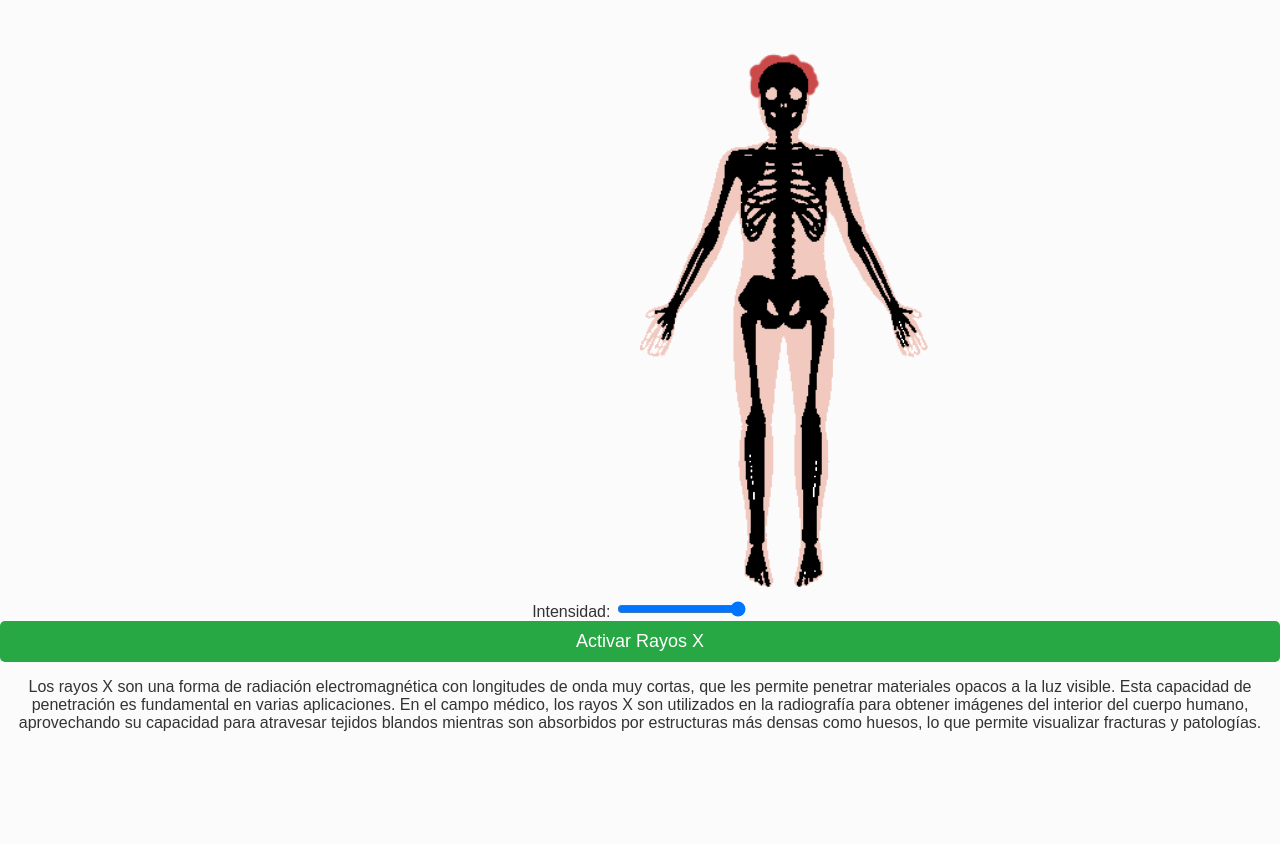
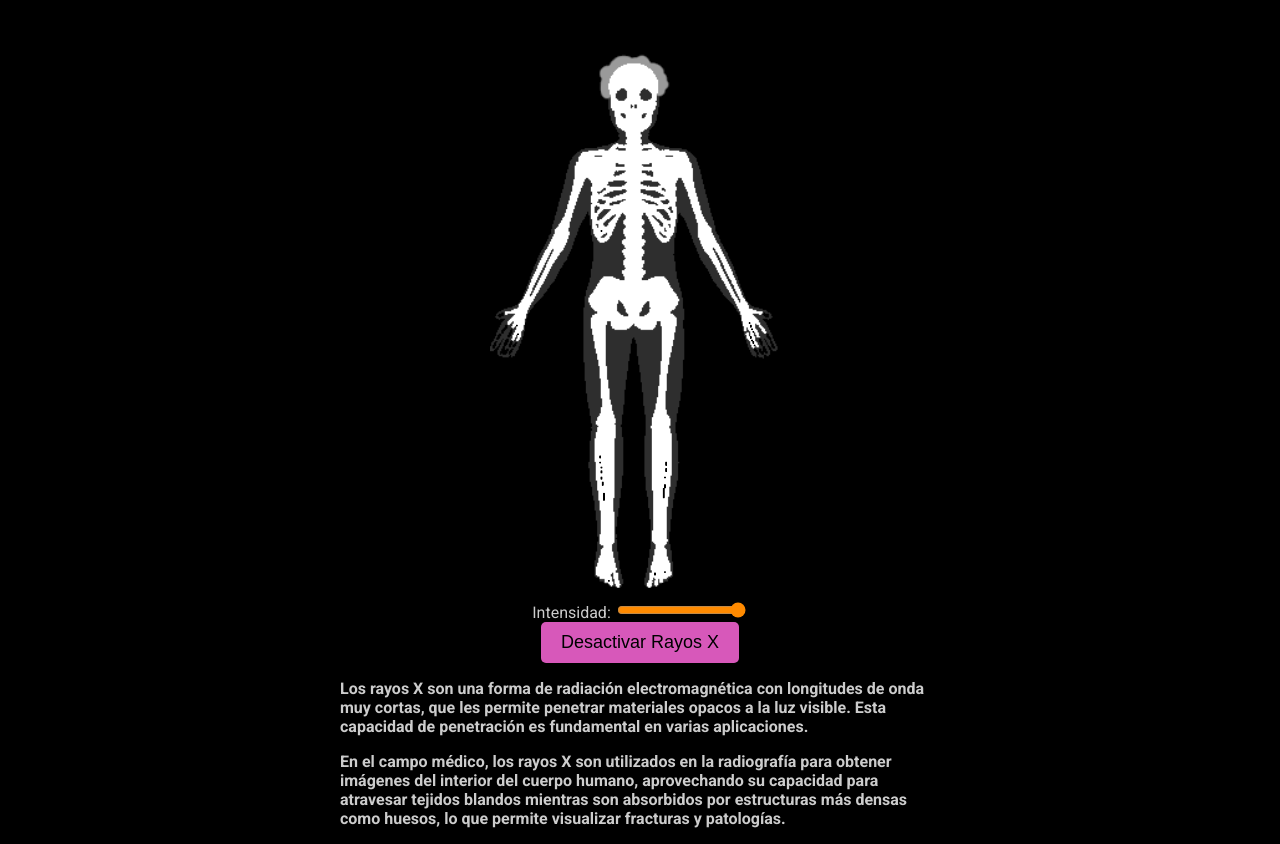
Before and after one commit to davidchavezc/x-ray, a plain HTML site: page index.html in a window 1280 px wide. Both pictures are taken after a click on the button "Activar Rayos X". Shown: the part 81-925 px from the top of the page. Before the commit the page ends 829 px from the top, so only its background shows below. Drawn offline with Linux system fonts and the light colour scheme.

Commit message:
'Finished'

```diff
--- a/index.html
+++ b/index.html
@@ -4,6 +4,9 @@
   <meta charset="UTF-8">
   <meta name="viewport" content="width=device-width, initial-scale=1.0">
   <title>Simulador de Rayos X</title>
+  <link rel="preconnect" href="https://fonts.googleapis.com">
+<link rel="preconnect" href="https://fonts.gstatic.com" crossorigin>
+<link href="https://fonts.googleapis.com/css2?family=Roboto:ital,wght@0,100;0,300;0,400;0,500;0,700;0,900;1,100;1,300;1,400;1,500;1,700;1,900&display=swap" rel="stylesheet">
   <link rel="stylesheet" href="styles.css">
 </head>
 <body class="container">
@@ -20,7 +23,8 @@
   <button id="xrayButton" class="xray-button">Activar Rayos X</button>
 <!-- </div> -->
 <div class="content">
-  <p> Los  rayos X son una forma de radiación electromagnética con longitudes de onda muy cortas, que les permite penetrar materiales opacos a la luz visible. Esta capacidad de penetración es fundamental en varias aplicaciones. En el campo médico, los rayos X son utilizados en la radiografía para obtener imágenes del interior del cuerpo humano, aprovechando su capacidad para atravesar tejidos blandos mientras son absorbidos por estructuras más densas como huesos, lo que permite visualizar fracturas y patologías.</p>
+  <p> Los  rayos X son una forma de radiación electromagnética con longitudes de onda muy cortas, que les permite penetrar materiales opacos a la luz visible. Esta capacidad de penetración es fundamental en varias aplicaciones. </p>
+  <p>En el campo médico, los rayos X son utilizados en la radiografía para obtener imágenes del interior del cuerpo humano, aprovechando su capacidad para atravesar tejidos blandos mientras son absorbidos por estructuras más densas como huesos, lo que permite visualizar fracturas y patologías.</p>
   <script src="script.js"></script>
 </body>
 </html>
--- a/script.js
+++ b/script.js
@@ -12,7 +12,7 @@ document.addEventListener("DOMContentLoaded", () => {
       if (xrayActive) {
         skeletonImage.style.opacity = opacitySlider.value;
         opacityControl.style.display = "block";
-        body.classList.add("xray-mode"); // Agrega la clase para invertir colores
+        container.classList.add("xray-mode"); // Agrega la clase para invertir colores
         xrayButton.textContent = "Desactivar Rayos X"; // Cambia el texto del botón
       } else {
         skeletonImage.style.opacity = 0;
--- a/styles.css
+++ b/styles.css
@@ -4,7 +4,7 @@
   }
 
   body {
-    font-family: Arial, sans-serif;
+    font-family: 'Roboto';
     display: flex;
     justify-content: center;
     flex-direction: column;
@@ -29,6 +29,7 @@
     font-size: 18px;
     cursor: pointer;
     transition: background-color 0.3s ease;
+    margin: auto;
   }
 
   .xray-button:hover {
@@ -38,13 +39,9 @@
   /* Modo Rayos X */
   .xray-mode {
     background-color: #000000;
-    color: #ffffff;
+
     filter: invert(1);
   }
-  .xray-mode body{
-    filter: invert(1);
-  }
-
   /* Asegura que el esqueleto no se invierta y sea más blanco */
   #skeletonImage {
     opacity: 0;
@@ -59,18 +56,13 @@
   .xray-mode #humanImage{
     filter: grayscale(1) ;
   }
-  .xray-mode body{
-    background-color: black;
-  }
-  .xray-mode h1{
-    color: white;
-  }
   .images {
     position: relative;
     width: 300px;
     height: 600px;
     margin:  auto;
     justify-content: center;
+    display: flex;
   }
 
   .image {
@@ -82,3 +74,11 @@
   range{
     margin-top: auto;
   }
+  .content{
+    width: 600px;
+    flex-wrap: wrap;
+    margin: auto;
+    text-align: start;
+    font-weight: 600;
+    font-family: 'Roboto';
+  }
```
